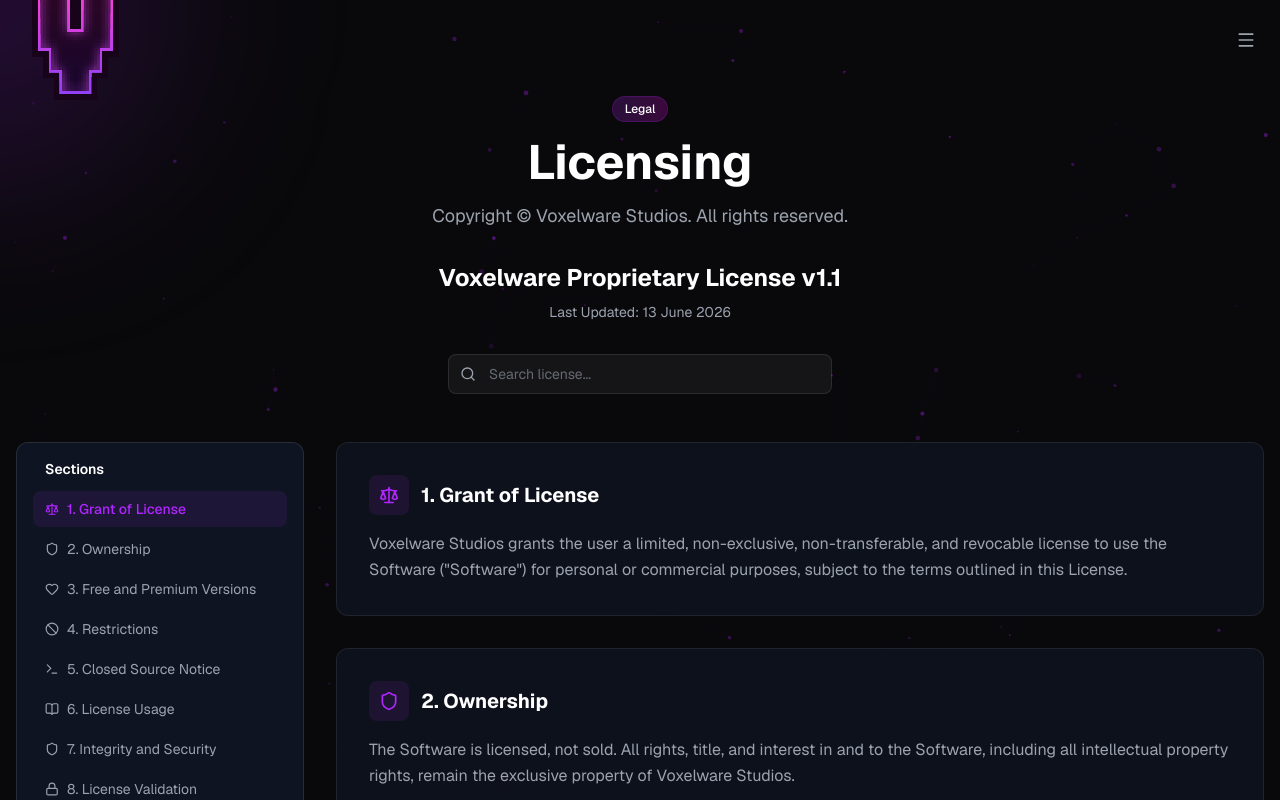
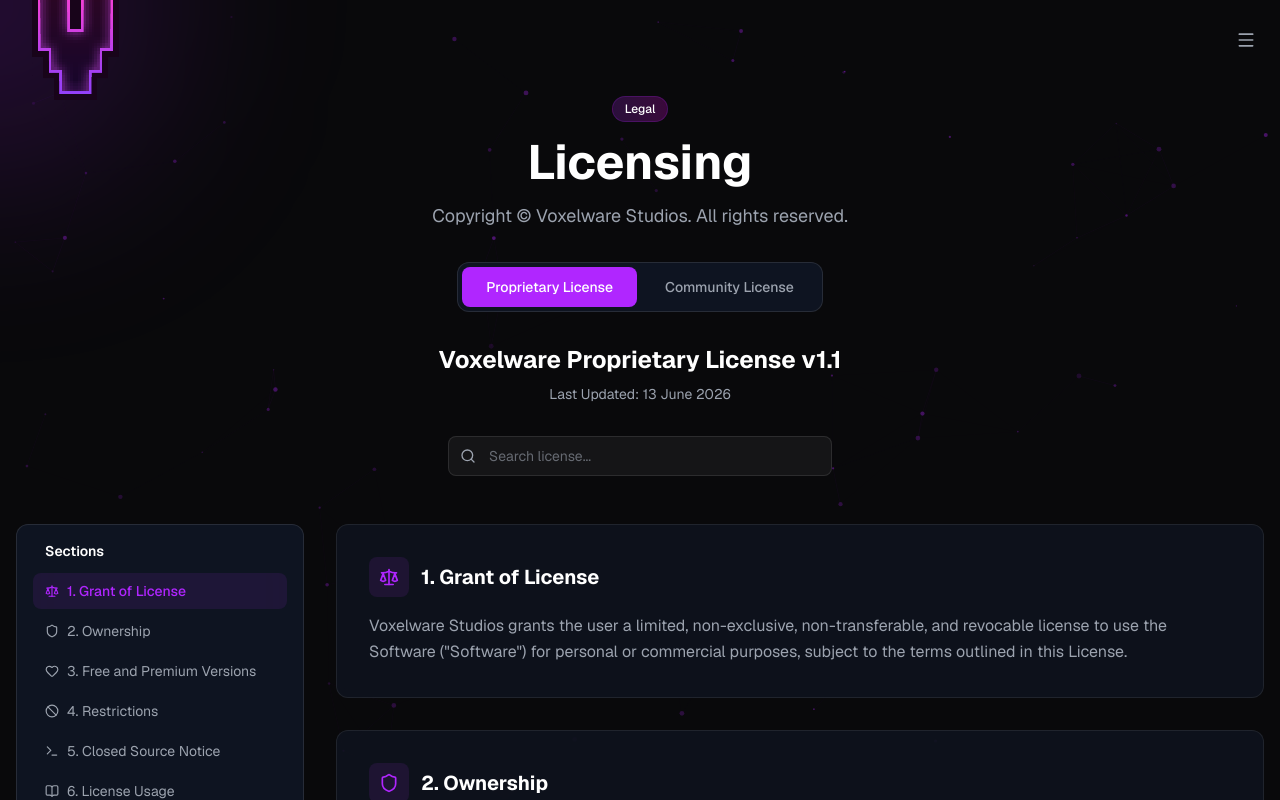
Before and after one commit to Voxelware-studios/Voxelware-Website, a Next.js app: page /licensing in a window 1280 px wide. Shown: the top 800 px of the page. Built offline with nearby package versions, Linux system fonts and the light colour scheme.

Commit message:
I hate my life

```diff
--- a/src/app/licensing/page.tsx
+++ b/src/app/licensing/page.tsx
@@ -33,6 +33,8 @@
 import { PageTransition } from "@/components/shared/page-transition"
 import { ScrollReveal } from "@/components/shared/scroll-reveal"
 import { MeshGradient } from "@/components/shared/mesh-gradient"
+
+type LicenseType = "proprietary" | "community"
 
 const proprietarySections = [
   {
@@ -1053,6 +1055,7 @@
 Copyright © 2026 Voxelware Studios. All rights reserved.`
 
 export default function LicensingPage() {
+  const [activeLicense, setActiveLicense] = useState<LicenseType>("proprietary")
   const [search, setSearch] = useState("")
   const [activeSection, setActiveSection] = useState("grant-of-license")
   const [vclExpanded, setVclExpanded] = useState(false)
@@ -1134,6 +1137,42 @@
             </p>
           </ScrollReveal>
 
+          <ScrollReveal className="flex justify-center mb-8">
+            <div className="inline-flex items-center gap-1 p-1 glass-strong rounded-xl">
+              <button
+                onClick={() => {
+                  setActiveLicense("proprietary")
+                  setSearch("")
+                  setActiveSection("grant-of-license")
+                }}
+                className={`px-6 py-2.5 rounded-lg text-sm font-medium transition-all ${
+                  activeLicense === "proprietary"
+                    ? "bg-primary text-primary-foreground"
+                    : "text-muted hover:text-white hover:bg-white/5"
+                }`}
+              >
+                Proprietary License
+              </button>
+              <button
+                onClick={() => {
+                  setActiveLicense("community")
+                  setSearch("")
+                  setActiveSection("definitions")
+                  setVclExpanded(false)
+                }}
+                className={`px-6 py-2.5 rounded-lg text-sm font-medium transition-all ${
+                  activeLicense === "community"
+                    ? "bg-primary text-primary-foreground"
+                    : "text-muted hover:text-white hover:bg-white/5"
+                }`}
+              >
+                Community License
+              </button>
+            </div>
+          </ScrollReveal>
+
+          {activeLicense === "proprietary" ? (
+            <>
               <ScrollReveal className="text-center mb-8">
                 <h2 className="text-2xl font-bold mb-2">
                   Voxelware Proprietary License v1.1
@@ -1228,11 +1267,9 @@
               </div>
             </div>
           </div>
-
-          <div className="my-16">
-            <div className="h-px bg-gradient-to-r from-transparent via-border to-transparent" />
-          </div>
-
+            </>
+          ) : (
+            <>
           <ScrollReveal className="text-center mb-8">
             <h2 className="text-2xl font-bold mb-2">
               Voxelware Community License v1.0
@@ -1383,6 +1420,8 @@
               </div>
             </div>
           )}
+            </>
+          )}
         </div>
       </section>
     </PageTransition>
```
Lines whose indentation alone changed are shown as unchanged.
